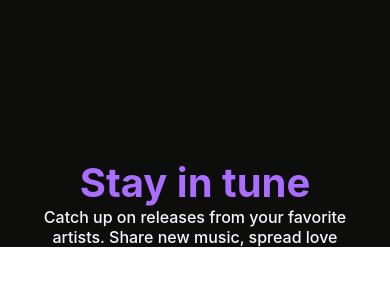
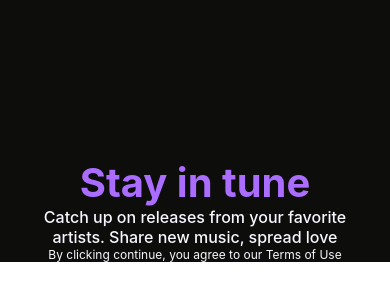
Before and after one commit to IamNaeto/burner, a React Native app: screen / in a window 390 px wide. Shown: the part 232-532 px from the top of the page. Built offline with nearby package versions, Linux system fonts and the light colour scheme.

Commit message:
splash screen

```diff
--- a/App.js
+++ b/App.js
@@ -1,4 +1,4 @@
-import { StatusBar } from 'expo-status-bar';
+// import { StatusBar } from 'expo-status-bar';
 import { StyleSheet, Text, View, SafeAreaView, FlatList, Image, useWindowDimensions } from 'react-native';
 import data from './src/data/data';
 
@@ -11,6 +11,9 @@ export default function App() {
           <View>
             <Text style={styles.itemTitle}>{item.title}</Text>
             <Text style={styles.itemSubtitle}>{item.subtitle}</Text>
+          </View>
+          <View>
+            <Text style={styles.itemTerms}>{item.terms}</Text>
           </View>
       </View>
     )
@@ -27,7 +30,7 @@ export default function App() {
       pagingEnabled={true}
       showHorizontalScrollIndicator={true}
       />
-      <StatusBar style="auto" />
+      {/* <StatusBar style="auto" /> */}
     </SafeAreaView>
   );
 }
@@ -54,5 +57,12 @@ const styles = StyleSheet.create({
     fontWeight: "500",
     textAlign: 'center',
     paddingHorizontal: 20,
+  },
+  itemTerms: {
+    color: 'rgba(249, 246, 254, 1)',
+    fontSize: 12,
+    fontWeight: "400",
+    textAlign: 'center',
+    paddingHorizontal: 20,
   }
 });
--- a/app.json
+++ b/app.json
@@ -7,9 +7,13 @@
     "icon": "./assets/icon.png",
     "userInterfaceStyle": "light",
     "splash": {
-      "image": "./assets/splash.png",
-      "resizeMode": "contain",
-      "backgroundColor": "#ffffff"
+      "image": "./src/img/logo.png",
+      "resizeMode": "center",
+      "backgroundColor": "#0D0D0C",
+      "imagePadding": {
+        "left": 50,
+        "right": 50
+      }
     },
     "assetBundlePatterns": [
       "**/*"
```
Also changed, not shown: src/data/data.js (+0 -7 lines).
